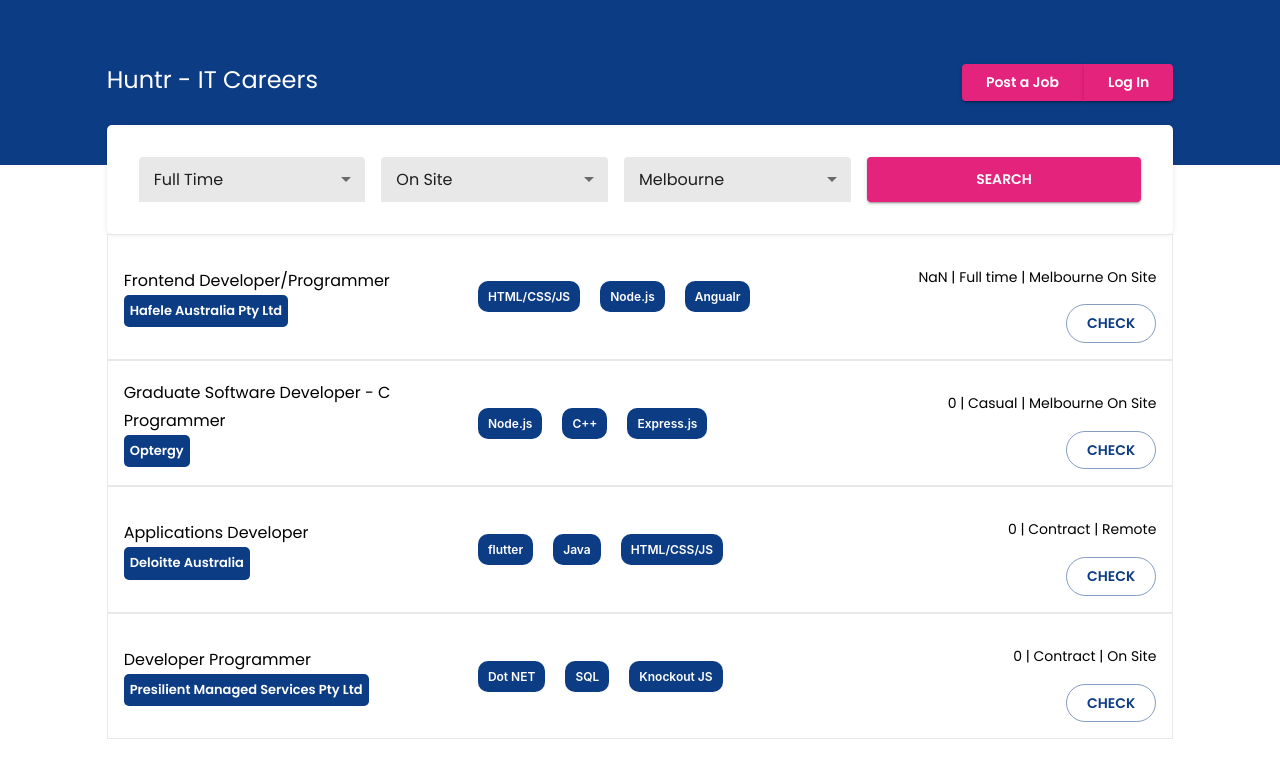
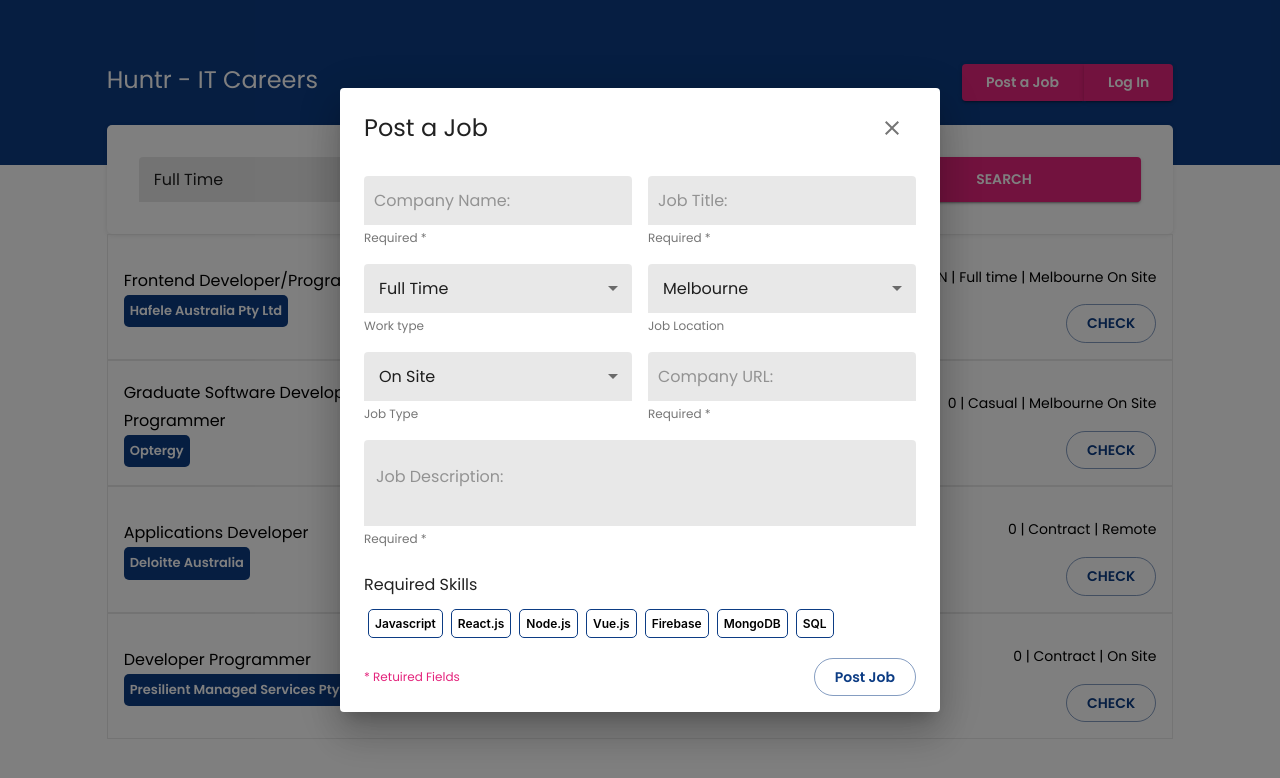
Before and after one commit to timalbpathirana/ReactJobBoard_RMIT_PP1, a React (Create React App) app: page / in a window 1280 px wide. Both pictures are taken after a click on the button "Post a Job". Shown: the top 778 px of the page. Built offline with nearby package versions, Linux system fonts and the light colour scheme.

Commit message:
Added event handling for job post

```diff
--- a/src/Components/Header/index.js
+++ b/src/Components/Header/index.js
@@ -1,4 +1,4 @@
-import React from "react";
+import React, { useState } from "react";
 import {
   Button,
   Grid,
@@ -7,6 +7,7 @@
   makeStyles,
   ButtonGroup,
 } from "@material-ui/core";
+import NewJobModal from "../Job/NewJobModal";
 
 const useStyle = makeStyles({
   wrapper: {
@@ -19,17 +20,19 @@
 });
 
 export default (props) => {
+  const [state, setState] = useState(false);
+  const changeState = () => {
+    setState(true);
+  };
+  const setStateOnClose = () => {
+    setState(false);
+  };
   const classes = useStyle();
   return (
     <Box py={8} bgcolor="secondary.main" color="white">
       <Grid container justify="center">
         <Grid items xs={10}>
           <Box display="flex" justifyContent="space-between">
-            {/* <img
-              src={"./Components/Header/logo.png"}
-              alt="Logo"
-              className={classes.useStyle}
-            /> */}
             <Typography variant="h5">Huntr - IT Careers </Typography>
             <ButtonGroup
               variant="text"
@@ -37,7 +40,12 @@
               aria-label="text primary button group"
               size="medium"
             >
-              <Button variant="contained" color="primary" disableLElevationm>
+              <Button
+                variant="contained"
+                color="primary"
+                disableLElevationm
+                onClick={changeState}
+              >
                 Post a Job
               </Button>
               <Button variant="contained" color="primary" disableLElevation>
@@ -47,6 +55,15 @@
           </Box>
         </Grid>
       </Grid>
+      <div>
+        <NewJobModal
+          stateChange={state}
+          changeStateOnClose={(newState) => setState(newState)}
+        />
+      </div>
     </Box>
   );
 };
+
+// There are the links on how to pass props from child to parent
+// You cannot pass props from child to parent, instead, you pass a function and update that function on parent and then get the value using props down to child
--- a/src/Components/Job/NewJobModal.js
+++ b/src/Components/Job/NewJobModal.js
@@ -53,7 +53,7 @@
   ];
 
   return (
-    <Dialog id="formModel" open={false} fullWidth>
+    <Dialog id="formModel" open={props.stateChange} fullWidth>
       <DialogTitle>
         <Box
           width="100%"
@@ -62,7 +62,10 @@
           alignItems="center"
         >
           <Typography variant="h5">Post a Job </Typography>
-          <IconButton variant="">
+          <IconButton
+            variant=""
+            onClick={() => props.changeStateOnClose(false)}
+          >
             <CloseIcon />
           </IconButton>
         </Box>
```
Also changed, not shown: src/Components/Header/logo.png (deleted).
